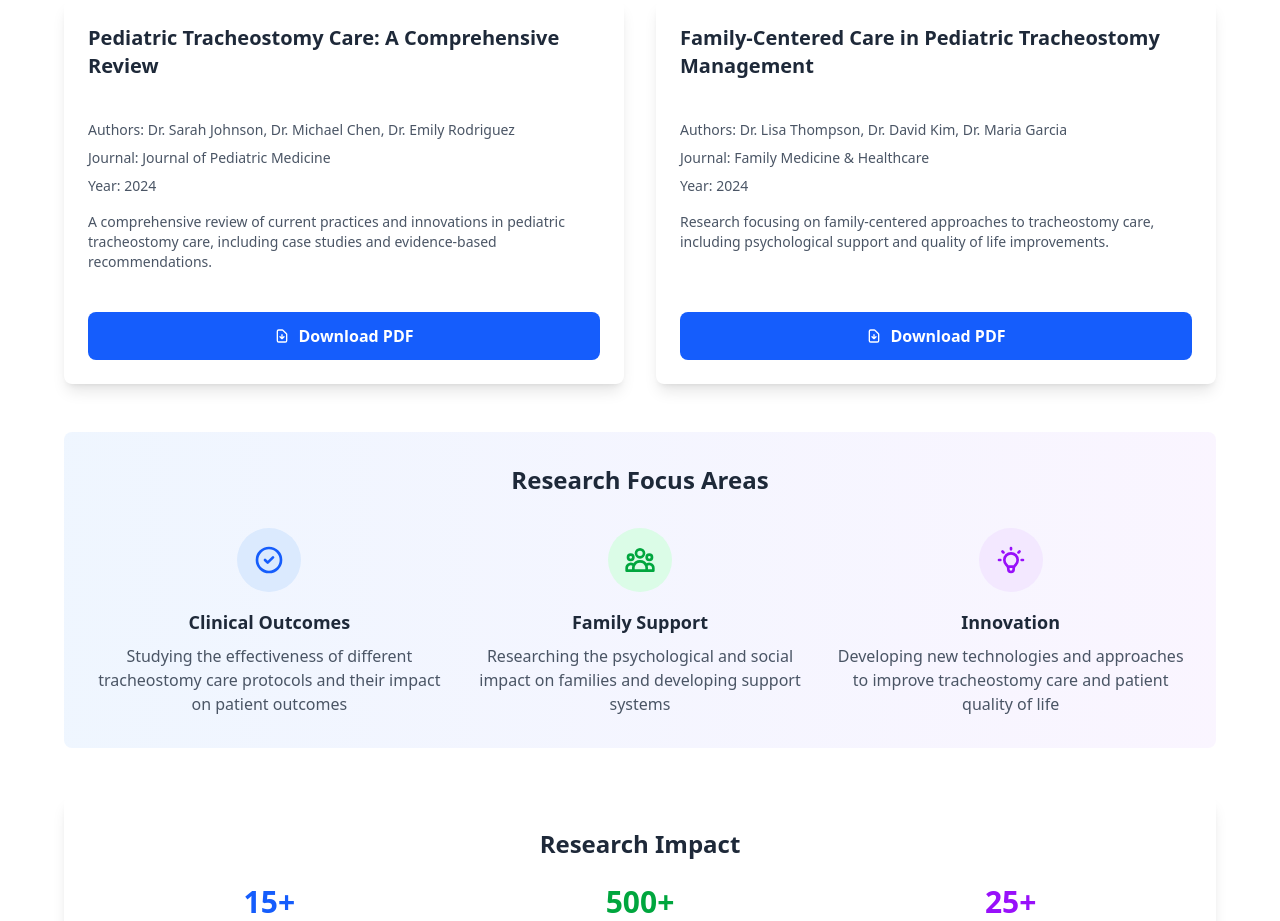
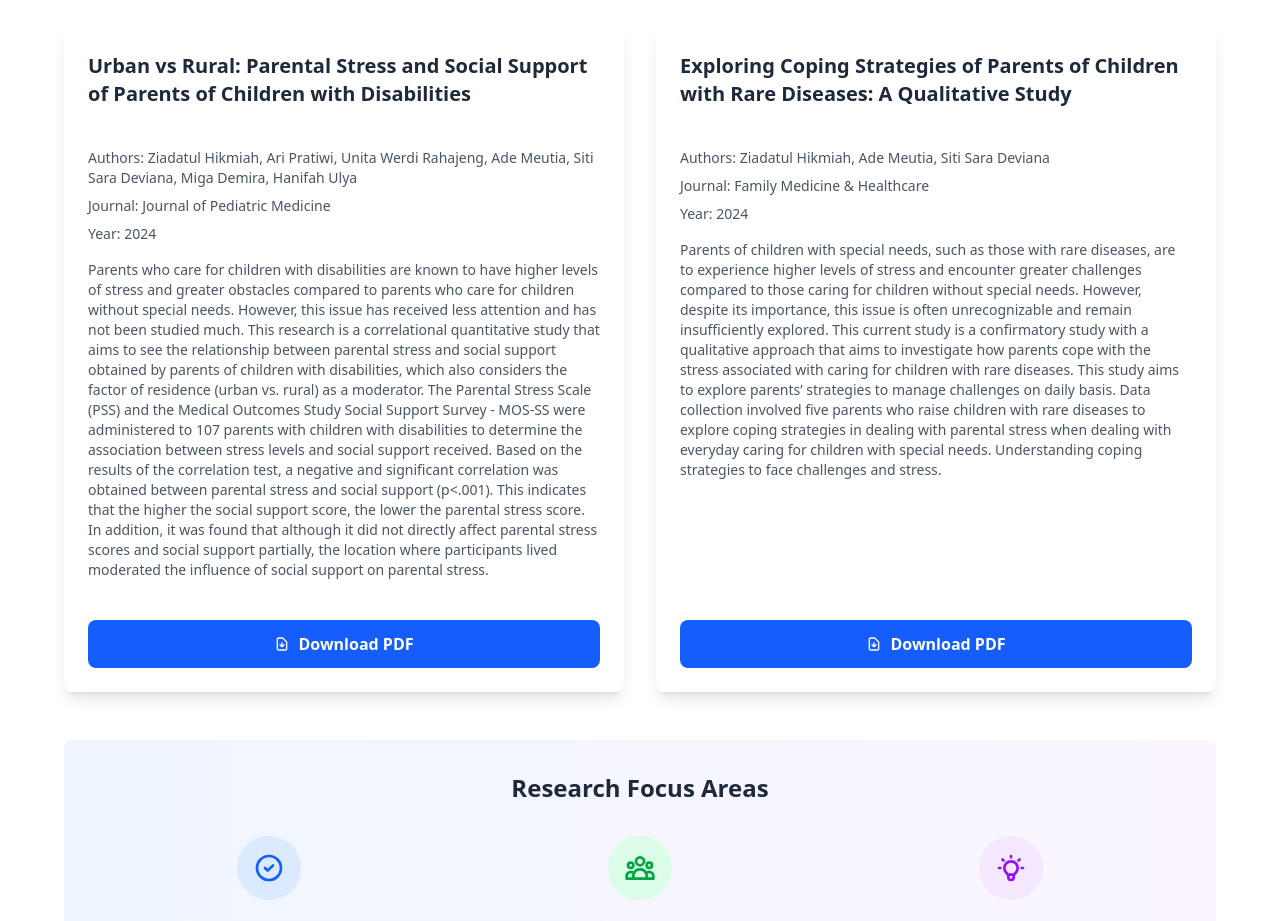
Before and after one commit to Chinmay004/Enabled-Frontend, a React (Vite) app: page /research in a window 1280 px wide. Shown: the part 380-1301 px from the top of the page. Built offline with nearby package versions, Linux system fonts and the light colour scheme; no server answers.

Commit message:
fix: new changes updated 17/09/25

```diff
--- a/src/Components/ImpactOutcomes/OnlineWebinarSessions.jsx
+++ b/src/Components/ImpactOutcomes/OnlineWebinarSessions.jsx
@@ -13,39 +13,39 @@ const OnlineWebinarSessions = () => {
         },
         {
             id: 2,
-            title: "Advanced Care Techniques",
+            title: "Swallowing Disorders & Pediatric  Emergencies",
             videoId: "L3B3N0Ig_Kg",
-            description: "Advanced methods and specialized care approaches for complex cases."
+            description: "A discussion on the phases of swallowing disorders and emergency cases in pediatric tracheostomy patients "
         },
         {
             id: 3,
-            title: "Family Support and Education",
+            title: "Aspiration & Decannulation in Pediatric Tracheostomy Patients",
             videoId: "AyaWMLDIs4s",
-            description: "Supporting families through education and practical guidance."
+            description: " Addressing the critical questions of aspiration and the signs that indicate when children are ready for decannulation "
         },
         {
             id: 4,
-            title: "Emergency Response Protocols",
+            title: "The Importance of Mental Health for Parents of Children with Special Needs",
             videoId: "Nc677AcyslA",
-            description: "Critical emergency procedures and response protocols for tracheostomy care."
+            description: "Discussion on how parents can navigate their mental health while raising children with special needs "
         },
         {
             id: 5,
-            title: "Daily Care Routines",
+            title: "Medical Rehabilitation for Pediatric Tracheostomy Patients",
             videoId: "ZD_BYqDRCfY",
-            description: "Establishing effective daily care routines for optimal patient outcomes."
+            description: " Exploring the Role of Medical Rehabilitation in Supporting Pediatric Tracheostomy Patients "
         },
         {
             id: 6,
-            title: "Equipment Management",
+            title: "“Medical Interventions for Patients with Pierre Robin Sequence (PRS) and Pediatric Tracheostomy",
             videoId: "3uQKwuw7xwo",
-            description: "Proper maintenance and management of tracheostomy equipment."
+            description: "Discussion on treatment approaches for Pierre Robin Sequence and their impact on the pediatric tracheostomy journey "
         },
         {
             id: 7,
-            title: "Community Support Networks",
+            title: "Q&A Session: Drooling Procedure",
             videoId: "e3C-2s-w0ng",
-            description: "Building and maintaining support networks for families and caregivers."
+            description: " The description: Discussion on how drooling management procedures can address challenges in pediatric tracheostomy patients"
         }
     ];
 
--- a/src/Components/ImpactOutcomes/PediatricTracheostomyCareBooklet.jsx
+++ b/src/Components/ImpactOutcomes/PediatricTracheostomyCareBooklet.jsx
@@ -41,10 +41,9 @@ const PediatricTracheostomyCareBooklet = () => {
                             <div className="flex-1">
                                 <h2 className="text-2xl font-semibold text-gray-800 mb-4">Patient Journey Documentary</h2>
                                 <div className="mb-6">
-                                    <h3 className="text-xl font-semibold text-gray-800 mb-2">Download Documentary</h3>
+                                    <h3 className="text-xl font-semibold text-gray-800 mb-2">Download Booklet</h3>
                                     <p className="text-gray-600 mb-4">
-                                        Download our comprehensive Patient Journey Documentary in your preferred language.
-                                        These authentic narratives provide hope, guidance, and community for those on similar journeys.
+                                        Download our comprehensive Pediatric Tracheostomy Care Booklet in your preferred language. This booklet is a collection of contributions from parents of pediatric tracheostomy patients in Indonesia.
                                     </p>
                                     <div className="bg-gradient-to-r from-pink-50 to-purple-50 rounded-lg p-4 mb-4">
                                         <h4 className="font-semibold text-gray-800 mb-2">Documentary Features:</h4>
@@ -63,8 +62,7 @@ const PediatricTracheostomyCareBooklet = () => {
                                         whileHover={{ scale: 1.02 }}
                                         whileTap={{ scale: 0.98 }}
                                         onClick={() => handleDownload(
-                                            'https://drive.google.com/file/d/1MVEs__-JL4261SDKA2eiVG3ff13b42Jx/view?usp=sharing',
-                                            'Patient_Journey_Documentary_Bahasa.pdf'
+                                            'https://drive.google.com/file/d/1fki4VPle0TFH1Ay5qD5_Kz6XueGG4jk3/view?usp=drive_link'
                                         )}
                                         className="w-full bg-purple-600 text-white px-4 py-3 rounded-lg hover:bg-purple-700 transition-colors duration-200 font-semibold flex items-center justify-center space-x-2"
                                     >
@@ -78,7 +76,7 @@ const PediatricTracheostomyCareBooklet = () => {
                                         whileHover={{ scale: 1.02 }}
                                         whileTap={{ scale: 0.98 }}
                                         onClick={() => handleDownload(
-                                            'https://drive.google.com/file/d/1OyLnZk87pkRexPqNB0Am42ePImMa_W-i/view?usp=sharing',
+                                            'https://drive.google.com/file/d/15FAWKsMeEqupiKld2yBswsfv02xJeRh1/view?usp=drive_link',
                                             'Patient_Journey_Documentary_English.pdf'
                                         )}
                                         className="w-full bg-blue-600 text-white px-4 py-3 rounded-lg hover:bg-blue-700 transition-colors duration-200 font-semibold flex items-center justify-center space-x-2"
@@ -103,8 +101,9 @@ const PediatricTracheostomyCareBooklet = () => {
                                             </svg>
                                         </div>
                                         <div>
-                                            <h3 className="font-semibold text-gray-800">Daily Care Routines</h3>
-                                            <p className="text-gray-600 text-sm">Step-by-step instructions for daily tracheostomy care</p>
+                                            <h3 className="font-semibold text-gray-800">List of necessary medical supplies and equipment </h3>
+                                            <p className="text-gray-600 text-sm">A complete inventory of essential items required for pediatric
+                                                tracheostomy care. </p>
                                         </div>
                                     </div>
                                     <div className="flex items-start">
@@ -114,8 +113,9 @@ const PediatricTracheostomyCareBooklet = () => {
                                             </svg>
                                         </div>
                                         <div>
-                                            <h3 className="font-semibold text-gray-800">Emergency Procedures</h3>
-                                            <p className="text-gray-600 text-sm">Critical emergency response protocols and procedures</p>
+                                            <h3 className="font-semibold text-gray-800">Instructions for pediatric tracheostomy care training </h3>
+                                            <p className="text-gray-600 text-sm">Step-by-step guidance for safely performing and managing
+                                                tracheostomy care.</p>
                                         </div>
                                     </div>
                                     <div className="flex items-start">
@@ -125,8 +125,10 @@ const PediatricTracheostomyCareBooklet = () => {
                                             </svg>
                                         </div>
                                         <div>
-                                            <h3 className="font-semibold text-gray-800">Equipment Management</h3>
-                                            <p className="text-gray-600 text-sm">Proper maintenance and care of tracheostomy equipment</p>
+                                            <h3 className="font-semibold text-gray-800">List of must-watch videos for Indonesian pediatric tracheostomy
+                                                patient parents </h3>
+                                            <p className="text-gray-600 text-sm">Curated educational videos to support parents in caring for their
+                                                children. </p>
                                         </div>
                                     </div>
                                     <div className="flex items-start">
@@ -136,8 +138,8 @@ const PediatricTracheostomyCareBooklet = () => {
                                             </svg>
                                         </div>
                                         <div>
-                                            <h3 className="font-semibold text-gray-800">Family Support Resources</h3>
-                                            <p className="text-gray-600 text-sm">Guidance for families and caregivers</p>
+                                            <h3 className="font-semibold text-gray-800">List of necessary contacts  </h3>
+                                            <p className="text-gray-600 text-sm">Important support resources to reach when needed.</p>
                                         </div>
                                     </div>
                                 </div>
@@ -152,7 +154,7 @@ const PediatricTracheostomyCareBooklet = () => {
                         className="bg-gradient-to-r from-blue-50 to-purple-50 rounded-lg p-8 mb-12"
                     >
                         <h2 className="text-2xl font-semibold text-gray-800 mb-6 text-center">Why Our Booklet Matters</h2>
-                        <div className="grid grid-cols-1 md:grid-cols-3 gap-6">
+                        <div className="grid grid-cols-1 md:grid-cols-2 gap-6">
                             <div className="text-center">
                                 <div className="w-16 h-16 bg-blue-100 rounded-full flex items-center justify-center mx-auto mb-4">
                                     <svg className="w-8 h-8 text-blue-600" fill="none" stroke="currentColor" viewBox="0 0 24 24">
@@ -162,7 +164,7 @@ const PediatricTracheostomyCareBooklet = () => {
                                 <h3 className="text-lg font-semibold text-gray-800 mb-2">Comprehensive Guide</h3>
                                 <p className="text-gray-600">All-in-one resource covering every aspect of tracheostomy care</p>
                             </div>
-                            <div className="text-center">
+                            {/* <div className="text-center">
                                 <div className="w-16 h-16 bg-green-100 rounded-full flex items-center justify-center mx-auto mb-4">
                                     <svg className="w-8 h-8 text-green-600" fill="none" stroke="currentColor" viewBox="0 0 24 24">
                                         <path strokeLinecap="round" strokeLinejoin="round" strokeWidth={2} d="M9 12l2 2 4-4m6 2a9 9 0 11-18 0 9 9 0 0118 0z" />
@@ -170,7 +172,7 @@ const PediatricTracheostomyCareBooklet = () => {
                                 </div>
                                 <h3 className="text-lg font-semibold text-gray-800 mb-2">Expert-Reviewed</h3>
                                 <p className="text-gray-600">Content verified by medical professionals and experienced caregivers</p>
-                            </div>
+                            </div> */}
                             <div className="text-center">
                                 <div className="w-16 h-16 bg-purple-100 rounded-full flex items-center justify-center mx-auto mb-4">
                                     <svg className="w-8 h-8 text-purple-600" fill="none" stroke="currentColor" viewBox="0 0 24 24">
--- a/src/Components/ImpactOutcomes/Research.jsx
+++ b/src/Components/ImpactOutcomes/Research.jsx
@@ -18,21 +18,21 @@ const Research = () => {
     const researchPublications = [
         {
             id: 1,
-            title: "Pediatric Tracheostomy Care: A Comprehensive Review",
-            authors: "Dr. Sarah Johnson, Dr. Michael Chen, Dr. Emily Rodriguez",
+            title: "Urban vs Rural: Parental Stress and Social Support of Parents of Children with Disabilities",
+            authors: "Ziadatul Hikmiah, Ari Pratiwi, Unita Werdi Rahajeng, Ade Meutia, Siti Sara Deviana, Miga Demira, Hanifah Ulya ",
             journal: "Journal of Pediatric Medicine",
             year: "2024",
-            description: "A comprehensive review of current practices and innovations in pediatric tracheostomy care, including case studies and evidence-based recommendations.",
+            description: "Parents who care for children with disabilities are known to have higher levels of stress and greater obstacles compared to parents who care for children without special needs. However, this issue has received less attention and has not been studied much. This research is a correlational quantitative study that aims to see the relationship between parental stress and social support obtained by parents of children with disabilities, which also considers the factor of residence (urban vs. rural) as a moderator. The Parental Stress Scale (PSS) and the Medical Outcomes Study Social Support Survey - MOS-SS were administered to 107 parents with children with disabilities to determine the association between stress levels and social support received. Based on the results of the correlation test, a negative and significant correlation was obtained between parental stress and social support (p<.001). This indicates that the higher the social support score, the lower the parental stress score. In addition, it was found that although it did not directly affect parental stress scores and social support partially, the location where participants lived moderated the influence of social support on parental stress.",
             pdfFile: journal1,
             filename: "Pediatric_Tracheostomy_Care_Review_2024.pdf"
         },
         {
             id: 2,
-            title: "Family-Centered Care in Pediatric Tracheostomy Management",
-            authors: "Dr. Lisa Thompson, Dr. David Kim, Dr. Maria Garcia",
+            title: "Exploring Coping Strategies of Parents of Children with Rare Diseases: A Qualitative Study ",
+            authors: "Ziadatul Hikmiah, Ade Meutia, Siti Sara Deviana ",
             journal: "Family Medicine & Healthcare",
             year: "2024",
-            description: "Research focusing on family-centered approaches to tracheostomy care, including psychological support and quality of life improvements.",
+            description: " Parents of children with special needs, such as those with rare diseases, are to experience higher levels of stress and encounter greater challenges compared to those caring for children without special needs. However, despite its importance, this issue is often unrecognizable and remain insufficiently explored. This current study is a confirmatory study with a qualitative approach that aims to investigate how parents cope with the stress associated with caring for children with rare diseases. This study aims to explore parents’ strategies to manage challenges on daily basis. Data collection involved five parents who raise children with rare diseases to explore coping strategies in dealing with parental stress when dealing with everyday caring for children with special needs. Understanding coping strategies to face challenges and stress.",
             pdfFile: journal2,
             filename: "Family_Centered_Care_Tracheostomy_2024.pdf"
         }
@@ -51,9 +51,10 @@ const Research = () => {
                     >
                         <h1 className="text-4xl font-bold text-gray-800 mb-6">Research & Publications</h1>
                         <p className="text-lg text-gray-600 max-w-3xl mx-auto">
-                            Our research team is dedicated to advancing knowledge in pediatric tracheostomy care
-                            through evidence-based studies, clinical trials, and collaborative research initiatives.
-                            Explore our latest publications and contribute to the growing body of knowledge.
+                            Our research focuses on understanding the challenges faced by
+                            parents of children with disabilities and rare diseases, examining stress levels, social
+                            support, and coping strategies. Through these insights, we aim to inform interventions
+                            and resources that strengthen family well-being and resilience.
                         </p>
                     </motion.div>
 
@@ -120,8 +121,9 @@ const Research = () => {
                                         <path strokeLinecap="round" strokeLinejoin="round" strokeWidth={2} d="M9 12l2 2 4-4m6 2a9 9 0 11-18 0 9 9 0 0118 0z" />
                                     </svg>
                                 </div>
-                                <h3 className="text-lg font-semibold text-gray-800 mb-2">Clinical Outcomes</h3>
-                                <p className="text-gray-600">Studying the effectiveness of different tracheostomy care protocols and their impact on patient outcomes</p>
+                                <h3 className="text-lg font-semibold text-gray-800 mb-2">Parental Stress and Well-Being </h3>
+                                <p className="text-gray-600">Examining the emotional and psychological challenges faced by parents of children with
+                                    disabilities and rare diseases.</p>
                             </div>
                             <div className="text-center">
                                 <div className="w-16 h-16 bg-green-100 rounded-full flex items-center justify-center mx-auto mb-4">
@@ -129,8 +131,9 @@ const Research = () => {
                                         <path strokeLinecap="round" strokeLinejoin="round" strokeWidth={2} d="M17 20h5v-2a3 3 0 00-5.356-1.857M17 20H7m10 0v-2c0-.656-.126-1.283-.356-1.857M7 20H2v-2a3 3 0 015.356-1.857M7 20v-2c0-.656.126-1.283.356-1.857m0 0a5.002 5.002 0 019.288 0M15 7a3 3 0 11-6 0 3 3 0 016 0zm6 3a2 2 0 11-4 0 2 2 0 014 0zM7 10a2 2 0 11-4 0 2 2 0 014 0z" />
                                     </svg>
                                 </div>
-                                <h3 className="text-lg font-semibold text-gray-800 mb-2">Family Support</h3>
-                                <p className="text-gray-600">Researching the psychological and social impact on families and developing support systems</p>
+                                <h3 className="text-lg font-semibold text-gray-800 mb-2"> Social Support and Community Resources</h3>
+                                <p className="text-gray-600">Investigating the role of family, community, and healthcare networks in supporting
+                                    caregiving parents. </p>
                             </div>
                             <div className="text-center">
                                 <div className="w-16 h-16 bg-purple-100 rounded-full flex items-center justify-center mx-auto mb-4">
@@ -138,8 +141,9 @@ const Research = () => {
                                         <path strokeLinecap="round" strokeLinejoin="round" strokeWidth={2} d="M9.663 17h4.673M12 3v1m6.364 1.636l-.707.707M21 12h-1M4 12H3m3.343-5.657l-.707-.707m2.828 9.9a5 5 0 117.072 0l-.548.547A3.374 3.374 0 0014 18.469V19a2 2 0 11-4 0v-.531c0-.895-.356-1.754-.988-2.386l-.548-.547z" />
                                     </svg>
                                 </div>
-                                <h3 className="text-lg font-semibold text-gray-800 mb-2">Innovation</h3>
-                                <p className="text-gray-600">Developing new technologies and approaches to improve tracheostomy care and patient quality of life</p>
+                                <h3 className="text-lg font-semibold text-gray-800 mb-2"> Coping Strategies and Adaptive Practices</h3>
+                                <p className="text-gray-600">Identifying practical and emotional strategies parents use to navigate the demands of
+                                    caregiving. </p>
                             </div>
                         </div>
                     </motion.div>
@@ -154,16 +158,16 @@ const Research = () => {
                         <h2 className="text-2xl font-semibold text-gray-800 mb-6 text-center">Research Impact</h2>
                         <div className="grid grid-cols-1 md:grid-cols-3 gap-6">
                             <div className="text-center">
-                                <div className="text-3xl font-bold text-blue-600 mb-2">15+</div>
-                                <p className="text-gray-600">Peer-reviewed publications</p>
+                                <div className="text-3xl font-bold text-blue-600 mb-2">107+</div>
+                                <p className="text-gray-600"> parents raising children with disabilities or rare diseases were sampled</p>
                             </div>
                             <div className="text-center">
-                                <div className="text-3xl font-bold text-green-600 mb-2">500+</div>
-                                <p className="text-gray-600">Families impacted by our research</p>
+                                <div className="text-3xl font-bold text-green-600 mb-2">18+ <span className="text-sm">Item Scale</span></div>
+                                <p className="text-gray-600"> measures both positive and negative aspects of parenting</p>
                             </div>
                             <div className="text-center">
-                                <div className="text-3xl font-bold text-purple-600 mb-2">25+</div>
-                                <p className="text-gray-600">Healthcare institutions using our protocols</p>
+                                <div className="text-3xl font-bold text-purple-600 mb-2">20+  <span className="text-sm">Item Scale</span></div>
+                                <p className="text-gray-600">assesses perceived social support on a Likert scale</p>
                             </div>
                         </div>
                     </motion.div>
--- a/src/Components/Layout/Navbar.jsx
+++ b/src/Components/Layout/Navbar.jsx
@@ -42,7 +42,7 @@ const Navbar = () => {
     { name: "Patient Consultation Support", path: "/patient-consultation-support" },
     { name: "Patient Journey Documentary", path: "/patient-journey-documentary" },
     { name: "Pediatric Tracheostomy Care Booklet", path: "/pediatric-tracheostomy-care-booklet" },
-    { name: "Private Consultation Booking Services", path: "/private-consultation-booking-services" },
+    // { name: "Private Consultation Booking Services", path: "/private-consultation-booking-services" },
     { name: "Pro Bono Consulting Project", path: "/pro-bono-consulting-project" },
     { name: "Research", path: "/research" }
   ];
```
Also changed, not shown: src/Components/ImpactOutcomes/OnlineSupportGroup.jsx (+10 -5 lines), src/Components/ImpactOutcomes/PatientConsultationSupport.jsx (+4 -4 lines), src/Components/ImpactOutcomes/PatientJourneyDocumentary.jsx (+13 -15 lines).
